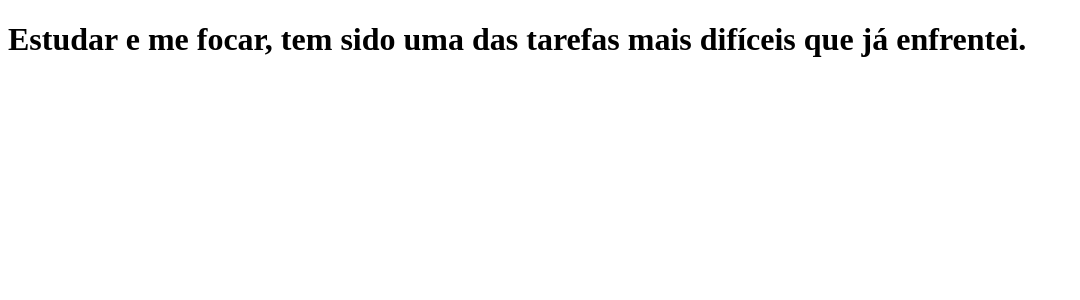
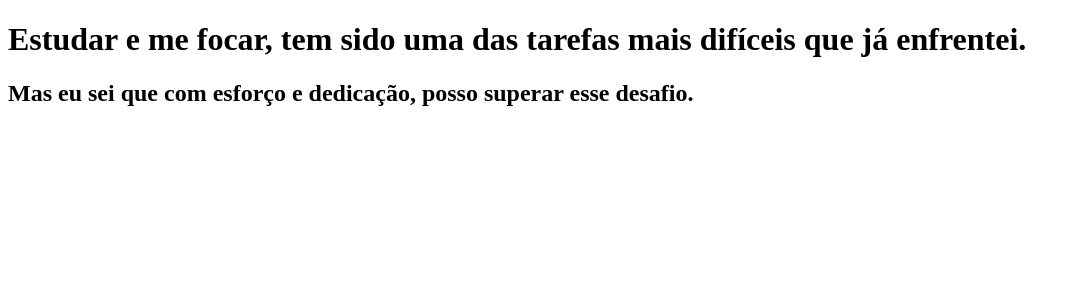
Before and after one commit to OsvaldoNeto96/clone-tabnews, a Next.js app: page / in a window 1280 px wide. Shown: the top 300 px of the page, without its empty margins (0-1080 px from the left). Built offline with nearby package versions, Linux system fonts and the light colour scheme.

Commit message:
modifica a frase de teste feita anteriormente

```diff
--- a/pages/index.js
+++ b/pages/index.js
@@ -1,5 +1,10 @@
 function Home() {
-    return <h1>Estudar e me focar, tem sido uma das tarefas mais difíceis que já enfrentei.</h1>
+    return (
+        <>
+            <h1>Estudar e me focar, tem sido uma das tarefas mais difíceis que já enfrentei.</h1>
+            <h2>Mas eu sei que com esforço e dedicação, posso superar esse desafio.</h2>
+        </>
+    );
 }
 
 export default Home;
```
